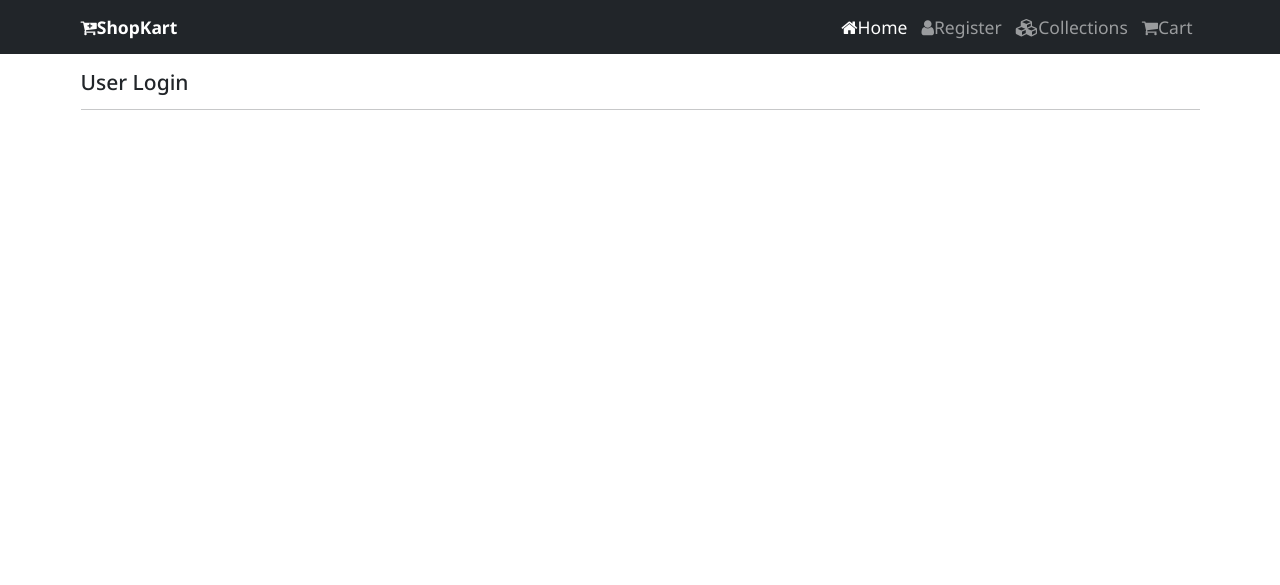
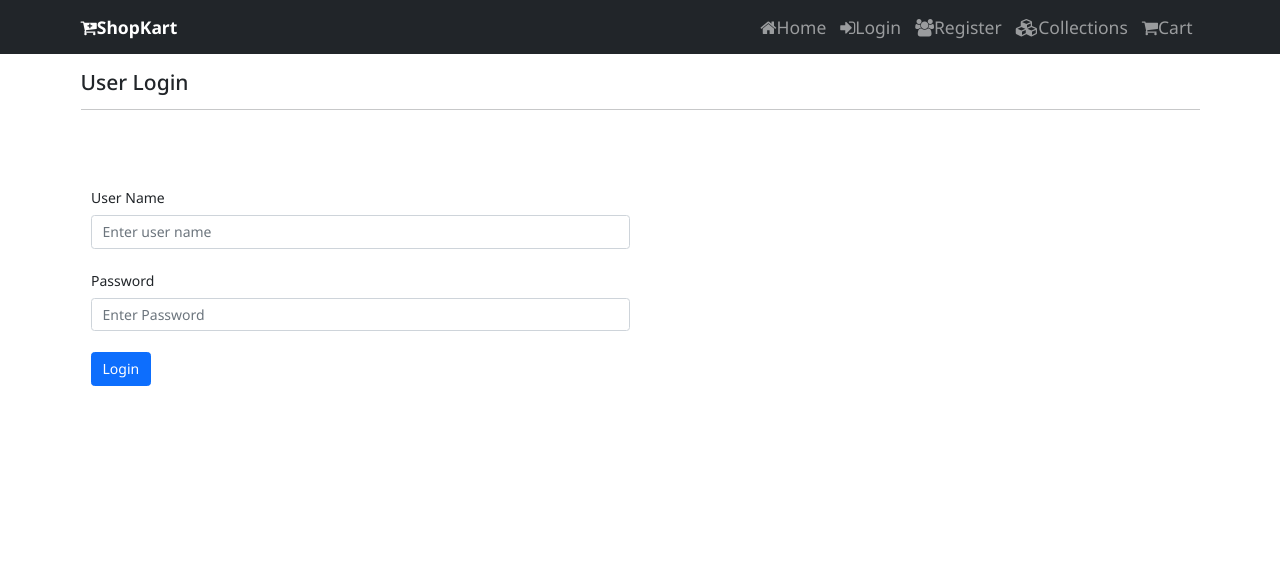
Before and after one commit to Aafrith/Shopkart, a Django app: page /login in a window 1280 px wide. Shown: the top 585 px of the page. Run offline with Django 5.2, Linux system fonts and the light colour scheme.

Commit message:
Login and logout done

```diff
--- a/ecommerce/settings.py
+++ b/ecommerce/settings.py
@@ -49,6 +49,11 @@ MIDDLEWARE = [
     'django.contrib.messages.middleware.MessageMiddleware',
     'django.middleware.clickjacking.XFrameOptionsMiddleware',
 ]
+
+CSRF_COOKIE_SECURE = False  # Set to True in production if using HTTPS
+CSRF_USE_SESSIONS = True  # Use session-based CSRF tokens (optional)
+CSRF_COOKIE_SAMESITE = 'Lax'  # Adjust based on your requirements
+
 
 ROOT_URLCONF = 'ecommerce.urls'
 
--- a/shop/templates/shop/inc/navbar.html
+++ b/shop/templates/shop/inc/navbar.html
@@ -6,10 +6,16 @@
     </button>
     <div class="collapse navbar-collapse" id="navbarNavAltMarkup">
       <div class="navbar-nav ms-auto fw-semibold fs-5">
-        <a class="nav-link active" aria-current="page" href="{% url 'home' %}"><i class = "fa fa-home"></i>Home</a>
-        <a class="nav-link" href="{% url 'register' %}"><i class = "fa fa-user"></i>Register</a>
-        <a class="nav-link" href="{% url 'collections' %}"><i class = "fa fa-cubes"></i>Collections</a>
-        <a class="nav-link" href="#"><i class = "fa fa-shopping-cart"></i>Cart</a>
+          <a class="nav-link" aria-current="page" href="{% url 'home' %}"><i class = "fa fa-home"></i>Home</a>
+        {% if request.user.is_authenticated %}
+          <a class="nav-link " aria-current="page" href="#"><i class = "fa fa-user"></i>{{request.user}}</a>
+          <a class="nav-link " aria-current="page" href="{% url 'logout' %}"><i class = "fa fa-sign-out"></i>Logout</a>
+        {% else %}
+          <a class="nav-link" href="{% url 'login' %}"><i class = "fa fa-sign-in"></i>Login</a>
+          <a class="nav-link" href="{% url 'register' %}"><i class = "fa fa-users"></i>Register</a>
+        {% endif %}
+          <a class="nav-link" href="{% url 'collections' %}"><i class = "fa fa-cubes"></i>Collections</a>
+          <a class="nav-link" href="#"><i class = "fa fa-shopping-cart"></i>Cart</a>
       </div>
     </div>
   </div>
--- a/shop/templates/shop/login.html
+++ b/shop/templates/shop/login.html
@@ -10,14 +10,24 @@
             <h4 class="mb-3">User Login</h4>
             <hr style="border-color: #b8bfc2;">
             {%include 'shop/inc/message.html'%}
-
         </div>
     </div>
     <section class="py-4 my-5">
         <div class="container">
             <div class="row">
                 <div class="col-6">
-
+                    <form method="post" action="{% url 'login' %}">
+                        {% csrf_token %}
+                        <div class = "mb-4">
+                            <label for="" class="form-label">User Name</label>
+                            <input type="text" name="username" id="username" class="form-control" placeholder="Enter user name">
+                        </div>
+                        <div class = "mb-4">
+                            <label for="" class="form-label">Password</label>
+                            <input type="password" name="password" id="password" class="form-control" placeholder="Enter Password">
+                        </div>
+                        <button type="submit" class="btn btn-primary">Login</button>
+                    </form>
                 </div>
             </div>
         </div>
--- a/shop/templates/shop/register.html
+++ b/shop/templates/shop/register.html
@@ -37,7 +37,7 @@
                         </div>
                         <button type="submit" class="btn btn-primary">Register</button>
                     </form>
-                    <p class="my-2">Already user?<a href="#">Login Now</a></p>
+                    <p class="my-2">Already user?<a href="{% url 'login' %}">Login Now</a></p>
                 </div>
 
                 <div class="col-6">
--- a/shop/urls.py
+++ b/shop/urls.py
@@ -4,7 +4,8 @@ from .import views
 urlpatterns = [
     path('',views.home,name='home'),
     path('register',views.register,name='register'),
-    path('login',views.login,name='login'),
+    path('login',views.login_page,name='login'),
+    path('logout',views.logout_page,name='logout'),
     path('collections',views.collections,name='collections'),
     path('collections/<str:name>',views.collectionsview,name='collections'),
     path('collections/<str:cname>/<str:pname>',views.product_details,name='product_details'),
--- a/shop/views.py
+++ b/shop/views.py
@@ -2,13 +2,40 @@ from django.shortcuts import render,redirect
 from shop.form import CustomUserForm
 from .models import *
 from django.contrib import messages
+from django.contrib.auth import authenticate,login,logout
 
 def home(request):
     products = Product.objects.filter(trending = 1)
     return render(request,"shop/index.html",{"products":products})
 
-def login(request):
-    return render(request,"shop/login.html")
+def logout_page(request):
+    if request.user.is_authenticated:
+        logout(request)
+        messages.success(request,"Logged out successfully")
+    return redirect('/')
+
+def login_page(request):
+    if request.method == 'POST':
+        name = request.POST.get('username')
+        pwd = request.POST.get('password')
+
+        # Debug the values entered
+        print(f"Entered Username: {name}")
+        print(f"Entered Password: {pwd}")
+
+        user = authenticate(request, username=name, password=pwd)
+
+        if user is not None:
+            print(f"Authentication successful for {user}")
+            login(request, user)
+            messages.success(request, "Logged in Successfully")
+            return redirect('/')
+        else:
+            print("Authentication failed for these credentials")
+            messages.error(request, "Invalid Username or Password")
+            return redirect('/login')
+    return render(request, "shop/login.html")
+
 
 
 def register(request):
```
